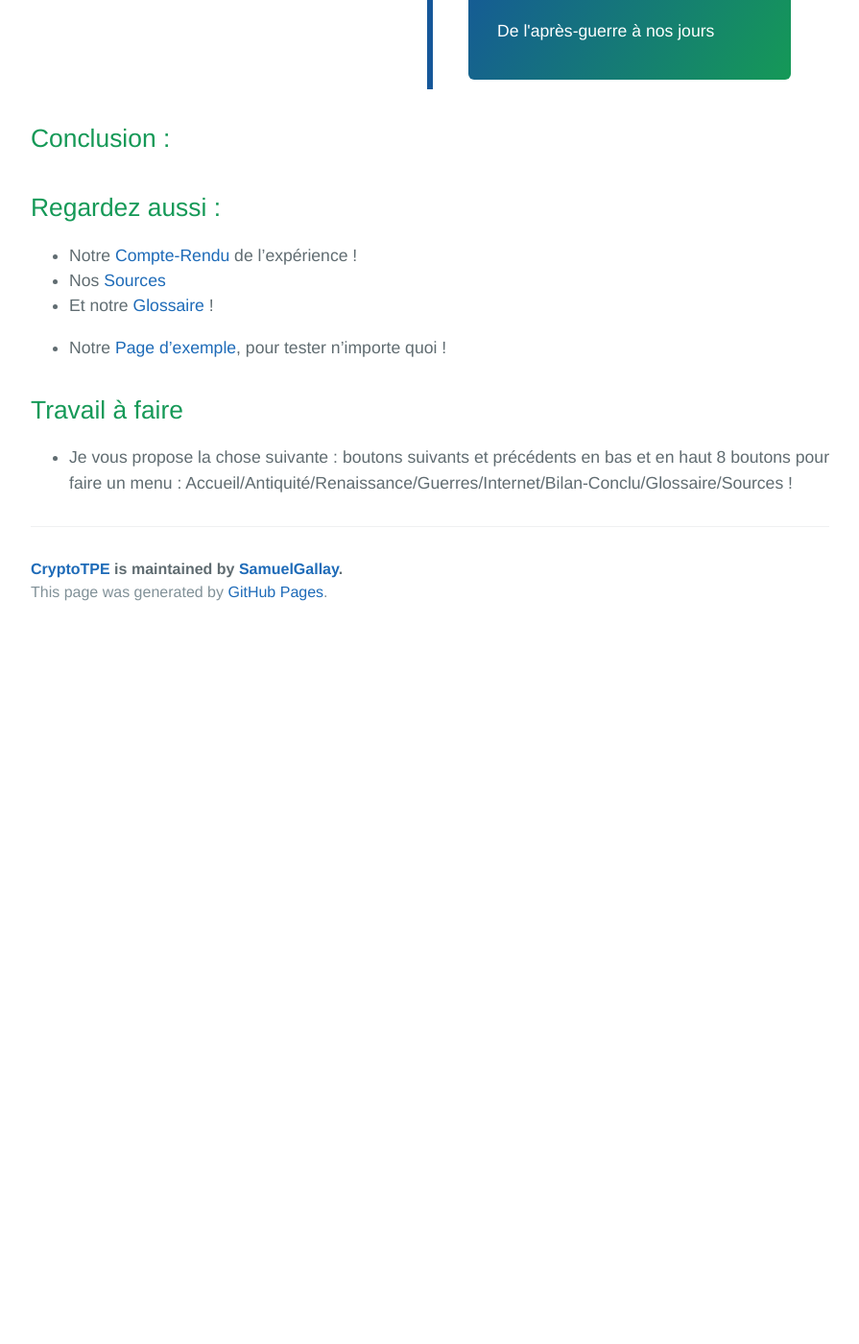
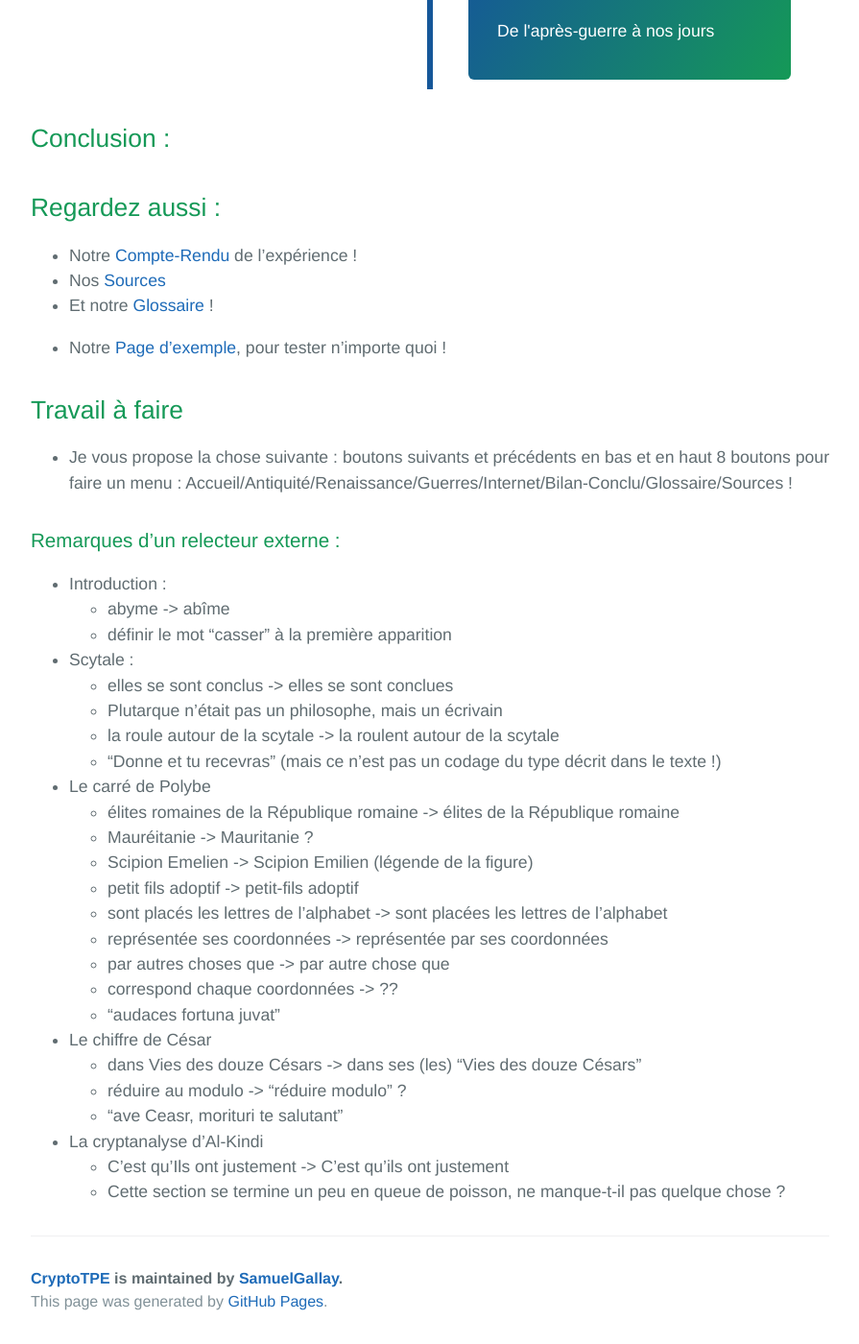
Before and after one commit to SamuelGallay/CryptoTPE, a Jekyll site: the page built from index.md, in a window 1280 px wide and 1400 px high, scrolled down 1704 px. Shown: the whole window at 96% size, without its empty margins (192-1087 px from the left). Built offline with Jekyll 4.4.1, drawn with Linux system fonts in a browser that asks for light colours; our own code applies the rules of GitHub Pages for plain Markdown files; before the commit the page ends 2365 px from its top, so only the background shows below that.

Commit message:
Remarques d'un relecteur sur l'Antiquité

```diff
--- a/index.md
+++ b/index.md
@@ -77,3 +77,31 @@ Mais les techniques de cryptographie ont été cassées au cours de l'histoire :
 
 ## Travail à faire
 * Je vous propose la chose suivante : boutons suivants et précédents en bas et en haut 8 boutons pour faire un menu : Accueil/Antiquité/Renaissance/Guerres/Internet/Bilan-Conclu/Glossaire/Sources !
+
+### Remarques d'un relecteur externe :
+
+* Introduction :
+  * abyme -> abîme
+  * définir le mot "casser" à la première apparition
+* Scytale :
+  * elles se sont conclus -> elles se sont conclues
+  * Plutarque n'était pas un philosophe, mais un écrivain
+  * la roule autour de la scytale -> la roulent autour de la scytale
+  * "Donne et tu recevras" (mais ce n'est pas un codage du type décrit dans le texte !)
+* Le carré de Polybe
+  * élites romaines de la République romaine -> élites de la République romaine
+  * Mauréitanie -> Mauritanie ?
+  * Scipion Emelien -> Scipion Emilien (légende de la figure)
+  * petit fils adoptif -> petit-fils adoptif
+  * sont placés les lettres de l’alphabet -> sont placées les lettres de l’alphabet
+  * représentée ses coordonnées -> représentée par ses coordonnées
+  * par autres choses que -> par autre chose que
+  * correspond chaque coordonnées -> ??
+  * "audaces fortuna juvat"
+* Le chiffre de César
+  * dans Vies des douze Césars -> dans ses (les) "Vies des douze Césars"
+  * réduire au modulo -> "réduire modulo" ?
+  * "ave Ceasr, morituri te salutant"
+* La cryptanalyse d'Al-Kindi
+  * C’est qu’Ils ont justement -> C’est qu’ils ont justement
+  * Cette section se termine un peu en queue de poisson, ne manque-t-il pas quelque chose ?
```
